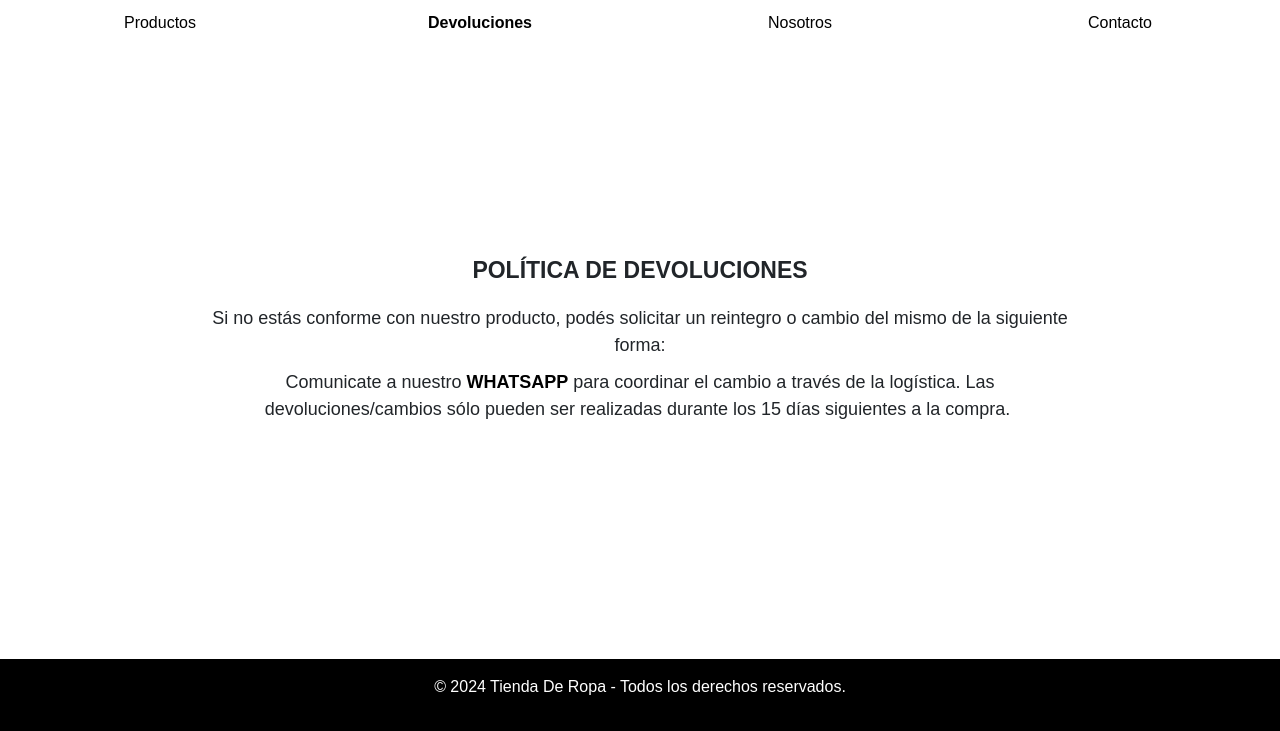
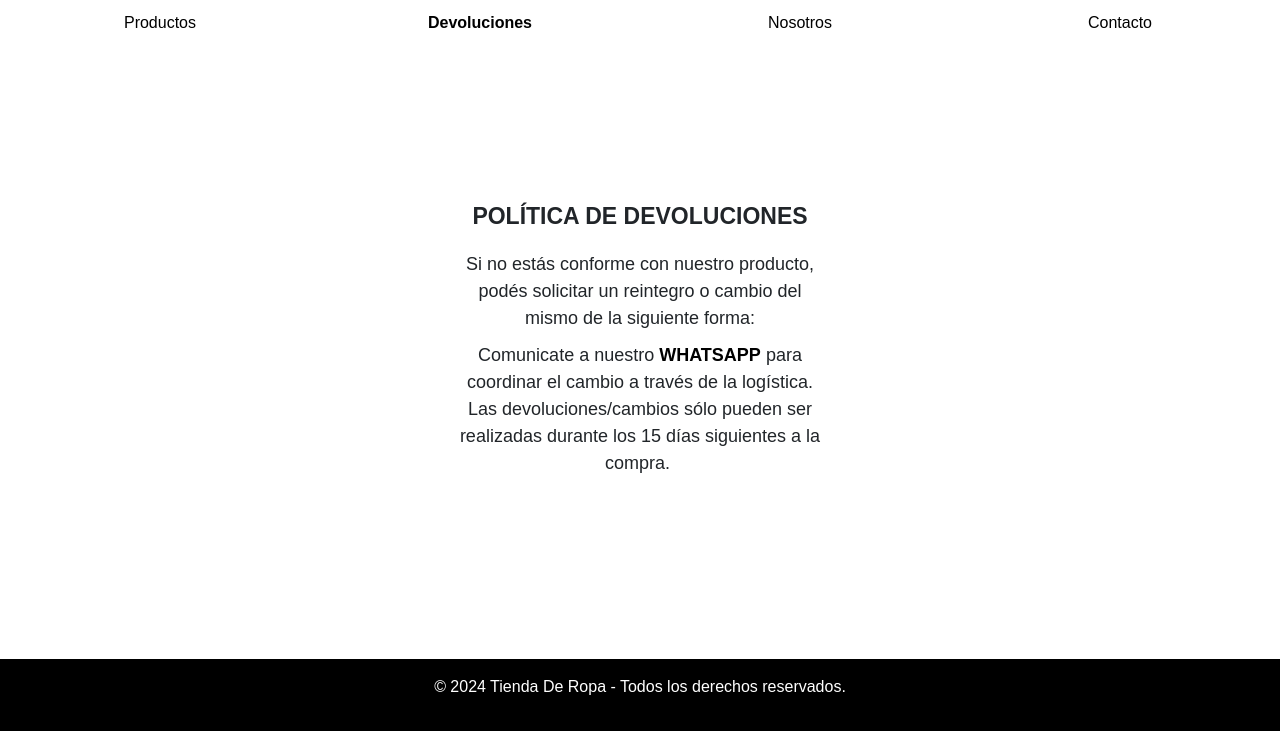
Before and after one commit to Juanito091/PaginaBurst, a website: page pages/devoluciones.html in a window 1280 px wide. Shown: the part 79-810 px from the top of the page. Drawn offline with nearby package versions, Linux system fonts and the light colour scheme; files that its build step writes are made by us from their sources.

Commit message:
Update _main.scss

```diff
--- a/sass/layout/_main.scss
+++ b/sass/layout/_main.scss
@@ -26,7 +26,8 @@
 /*DEVOLUCIONES*/
 .contenedor-dev {
     height: 75dvh;
-    width: 100%;
+    margin-left:15px;
+    margin-right:15px;
     display: flex;
     flex-direction: column;
     justify-content: center;
@@ -35,9 +36,10 @@
     .dev {
         display: flex;
         flex-direction: column;
+        width:375px;
         text-decoration: none;
         justify-content: center;
-        padding: 15%;
+
 
         h2 {
             font-size: 23px;
```
